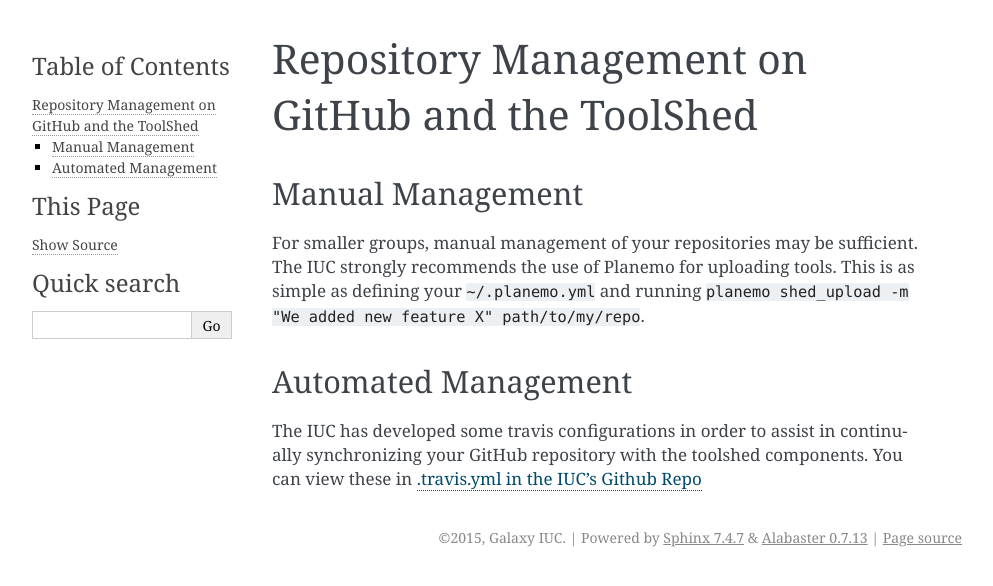
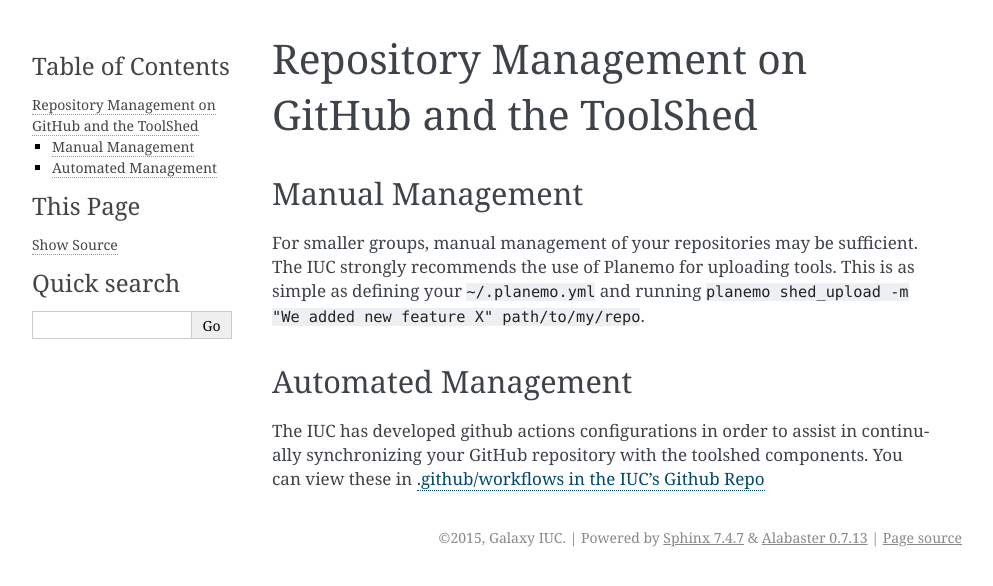
Before and after one commit to galaxy-iuc/standards, a Sphinx documentation site: the page built from docs/best_practices/management.rst, in a window 1280 px wide. Shown: the top 586 px of the page, without its empty margins (148-1141 px from the left). Built offline with Sphinx 7.4.7, drawn with Linux system fonts in a browser that asks for light colours.

Commit message:
Fix links to travis in docs

```diff
--- a/docs/best_practices/management.rst
+++ b/docs/best_practices/management.rst
@@ -12,6 +12,6 @@ simple as defining your ``~/.planemo.yml`` and running ``planemo shed_upload
 Automated Management
 --------------------
 
-The IUC has developed some travis configurations in order to assist in
+The IUC has developed github actions configurations in order to assist in
 continually synchronizing your GitHub repository with the toolshed components.
-You can view these in `.travis.yml in the IUC's Github Repo <https://github.com/galaxyproject/tools-iuc/blob/master/.travis.yml>`__
+You can view these in `.github/workflows in the IUC's Github Repo <https://github.com/galaxyproject/tools-iuc/blob/master/.github/workflows>`__
```
